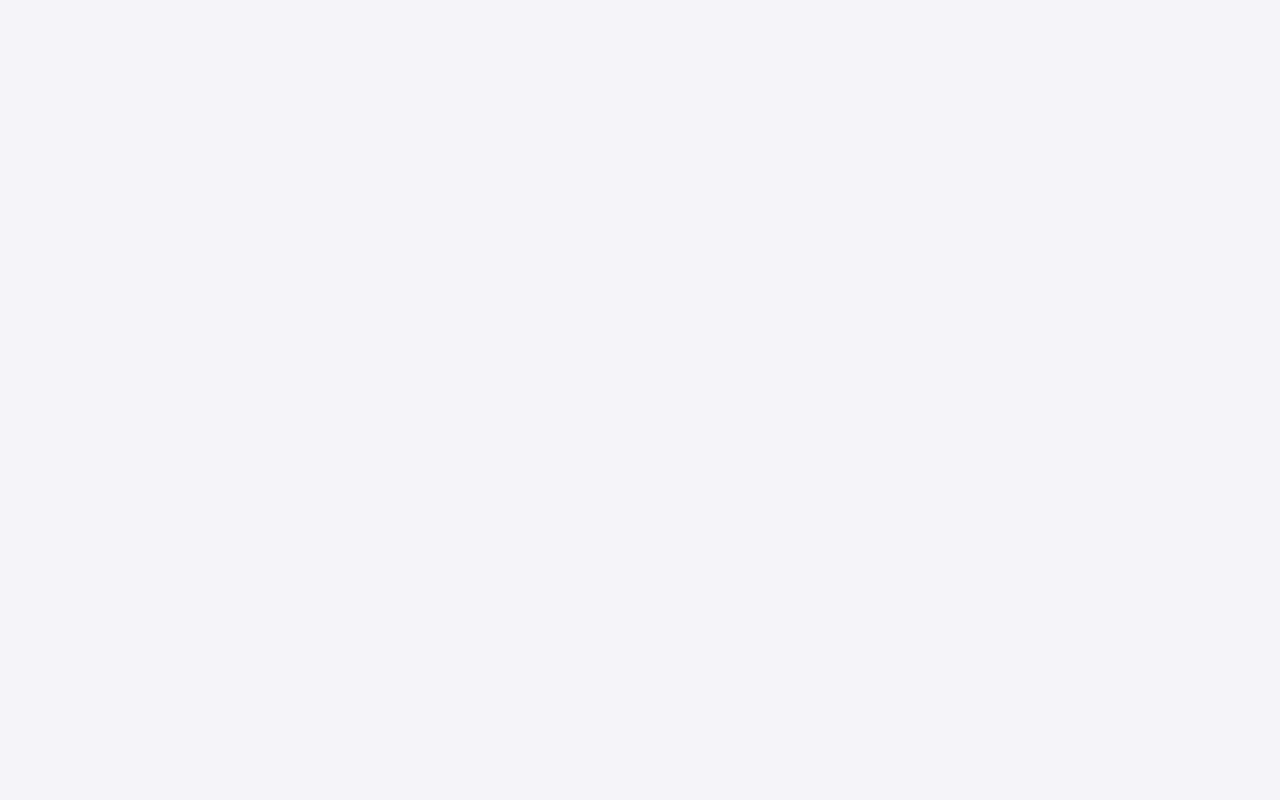
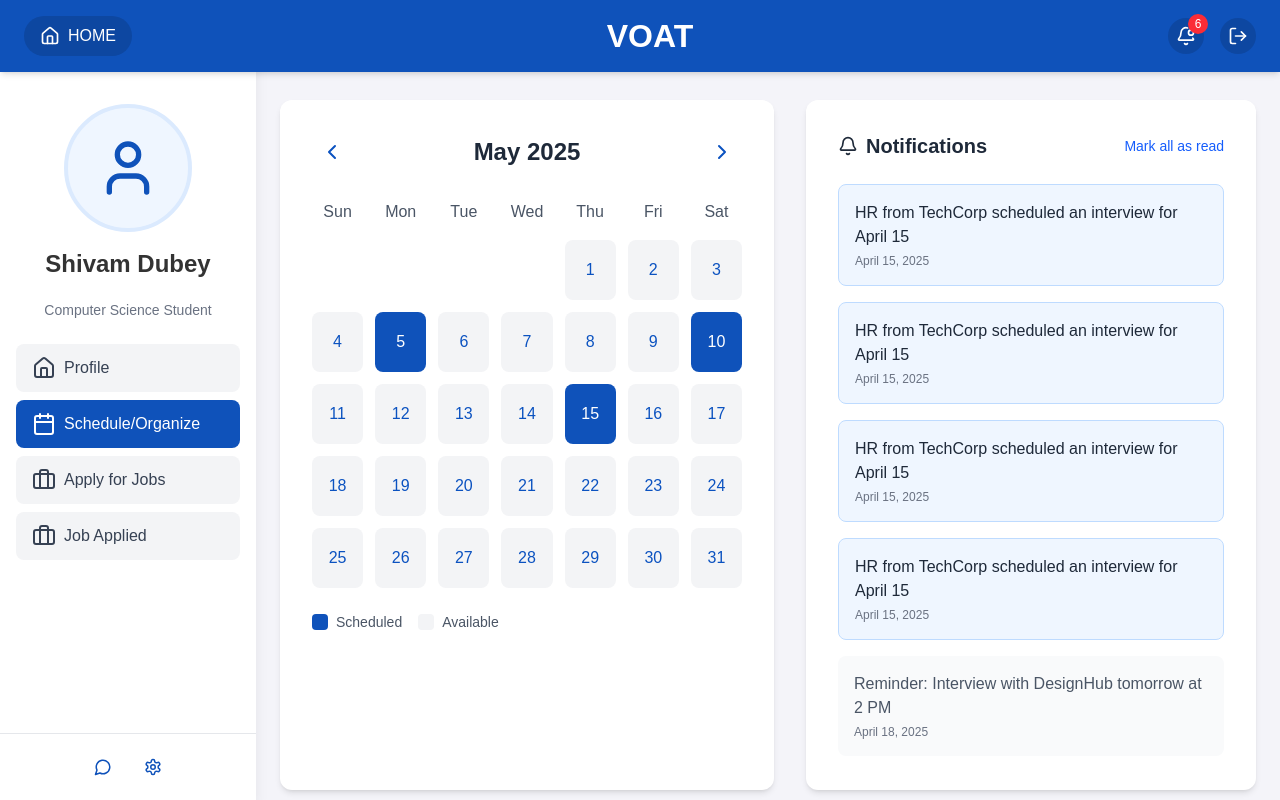
Before and after one commit to SrinivasDevolper/Voat-Staffing-Web-Frontend, a React (Vite) app: page /schedule in a window 1280 px wide. Before the commit this address had no page. Built offline with nearby package versions, Linux system fonts and the light colour scheme.

Commit message:
Integration with student bashboard almost done

```diff
--- a/src/App.jsx
+++ b/src/App.jsx
@@ -5,17 +5,12 @@ import Login from "./Landing/components/Login";
 import MainPages from "./Landing/components/MainPages";
 import StudentDashboard from "./studentsComponents/components/StudentDashboard";
 import StudentProfile from "./studentsComponents/components/StudentProfile";
-
+import SchedulePage from "./studentsComponents/components/SchedulePage";
+import ApplyForJobs from "./studentsComponents/components/ApplyForJobs";
+import JobDetails from "./studentsComponents/components/jobView/JobDetails";
+import JobApplied from "./studentsComponents/components/JobApplied";
 import "./App.css";
 function App() {
-  const { pathname } = useLocation();
-  const [isLoading, setIsLoading] = useState(true);
-  useEffect(() => {
-    setIsLoading(true);
-    setTimeout(() => {
-      setIsLoading(false);
-    }, 500);
-  }, [pathname]);
   return (
     <div>
       <Routes>
@@ -23,6 +18,13 @@ function App() {
         <Route path="/login" element={<Login />} />
         <Route path="/" element={<MainPages />} />
         <Route path="/profile" element={<StudentProfile />} />
+        <Route path="/schedule" element={<SchedulePage />} />
+        <Route path="/apply-for-jobs" element={<ApplyForJobs />} />
+        <Route
+          path="/apply-for-jobs/job-details/:id"
+          element={<JobDetails />}
+        />
+        <Route path="/applied-jobs" element={<JobApplied />} />
       </Routes>
     </div>
   );
--- a/src/Landing/components/Navbar.jsx
+++ b/src/Landing/components/Navbar.jsx
@@ -93,8 +93,8 @@ const Navbar = () => {
           </div>
         </div>
         <div
+          onClick={() => navigate("/login")}
           className="bg-[#5499ff] hover:bg-[#7094cae1] text-white rounded w-20 h-10 cursor-pointer flex items-center justify-center"
-          onClick={navigate("/login")}
         >
           {/* <svg
             stroke="#ffffff"
--- a/src/main.jsx
+++ b/src/main.jsx
@@ -2,15 +2,18 @@ import { StrictMode } from "react";
 import { createRoot } from "react-dom/client";
 import { BrowserRouter } from "react-router-dom";
 import { NotificationProvider } from "./studentsComponents/contexts/NotificationContext.jsx";
+import { UserJobProvider } from "./studentsComponents/contexts/UserJobContext.jsx";
 import "./index.css";
 import App from "./App.jsx";
 
 createRoot(document.getElementById("root")).render(
   <StrictMode>
-    <NotificationProvider>
-      <BrowserRouter>
-        <App />
-      </BrowserRouter>
-    </NotificationProvider>
+    <UserJobProvider>
+      <NotificationProvider>
+        <BrowserRouter>
+          <App />
+        </BrowserRouter>
+      </NotificationProvider>
+    </UserJobProvider>
   </StrictMode>
 );
--- a/src/studentsComponents/components/SchedulePage.jsx
+++ b/src/studentsComponents/components/SchedulePage.jsx
@@ -1,22 +1,19 @@
-import { useState, useEffect } from 'react';
+import { useState, useEffect } from "react";
 import { Bell, ChevronLeft, ChevronRight } from "lucide-react";
-import { useNotifications } from '../contexts/NotificationContext';
+import { useNotifications } from "../contexts/NotificationContext";
+import Header from "./header/Header";
 
 export default function SchedulePage() {
   const [currentDate, setCurrentDate] = useState(new Date());
   const currentYear = currentDate.getFullYear();
   const currentMonth = currentDate.getMonth();
-  const {
-    notifications,
-    markAsRead,
-    getNotificationsForDate,
-    markAllAsRead
-  } = useNotifications();
+  const { notifications, markAsRead, getNotificationsForDate, markAllAsRead } =
+    useNotifications();
 
   const [selectedDate, setSelectedDate] = useState(null);
   const [filteredNotifications, setFilteredNotifications] = useState([]);
   const [isMobileView, setIsMobileView] = useState(window.innerWidth < 768);
-  const [activeTab, setActiveTab] = useState('calendar');
+  const [activeTab, setActiveTab] = useState("calendar");
 
   const scheduledDays = [
     { day: 3, month: 3, year: 2025 },
@@ -36,32 +33,48 @@ export default function SchedulePage() {
     const handleResize = () => {
       setIsMobileView(window.innerWidth < 768);
     };
-    window.addEventListener('resize', handleResize);
-    return () => window.removeEventListener('resize', handleResize);
+    window.addEventListener("resize", handleResize);
+    return () => window.removeEventListener("resize", handleResize);
   }, []);
 
-  const getDaysInMonth = (year, month) => new Date(year, month + 1, 0).getDate();
+  const getDaysInMonth = (year, month) =>
+    new Date(year, month + 1, 0).getDate();
   const getFirstDayOfMonth = (year, month) => new Date(year, month, 1).getDay();
 
   const generateCalendarDays = () => {
     const daysInMonth = getDaysInMonth(currentYear, currentMonth);
     const firstDayOfMonth = getFirstDayOfMonth(currentYear, currentMonth);
-    return [...Array(firstDayOfMonth).fill(null), ...Array.from({ length: daysInMonth }, (_, i) => i + 1)];
+    return [
+      ...Array(firstDayOfMonth).fill(null),
+      ...Array.from({ length: daysInMonth }, (_, i) => i + 1),
+    ];
   };
 
   const calendarDays = generateCalendarDays();
 
-  const hasScheduledInterview = (day) => day && scheduledDays.some(
-    d => d.day === day && d.month === currentMonth && d.year === currentYear
+  const hasScheduledInterview = (day) =>
+    day &&
+    scheduledDays.some(
+      (d) => d.day === day && d.month === currentMonth && d.year === currentYear
     );
 
   const monthNames = [
-    "January", "February", "March", "April", "May", "June",
-    "July", "August", "September", "October", "November", "December"
+    "January",
+    "February",
+    "March",
+    "April",
+    "May",
+    "June",
+    "July",
+    "August",
+    "September",
+    "October",
+    "November",
+    "December",
   ];
 
   const changeMonth = (offset) => {
-    setCurrentDate(prev => {
+    setCurrentDate((prev) => {
       const newDate = new Date(prev);
       newDate.setMonth(newDate.getMonth() + offset);
       return newDate;
@@ -75,50 +88,66 @@ export default function SchedulePage() {
     const selected = new Date(currentYear, currentMonth, day);
     setSelectedDate(selected);
     setFilteredNotifications(
-      notifications.filter(n =>
+      notifications.filter(
+        (n) =>
           n.date &&
           n.date.getDate() === day &&
           n.date.getMonth() === currentMonth &&
           n.date.getFullYear() === currentYear
       )
     );
-    if (isMobileView) setActiveTab('notifications');
+    if (isMobileView) setActiveTab("notifications");
   };
 
   const clearDateFilter = () => {
     setSelectedDate(null);
     setFilteredNotifications([]);
-    if (isMobileView) setActiveTab('calendar');
+    if (isMobileView) setActiveTab("calendar");
   };
 
-  const formatDateDisplay = (date) => date ? `${monthNames[date.getMonth()]} ${date.getDate()}, ${date.getFullYear()}` : '';
+  const formatDateDisplay = (date) =>
+    date
+      ? `${
+          monthNames[date.getMonth()]
+        } ${date.getDate()}, ${date.getFullYear()}`
+      : "";
 
   const handleMarkAllAsRead = () => {
     markAllAsRead();
   };
 
   return (
-    <div className="max-w-[1800px] mx-auto p-2 sm:p-4 md:p-6 h-screen flex flex-col overflow-hidden ">
+    <div className="flex">
+      <Header />
+      <div className="flex-1 overflow-y-auto px-4 sm:px-6 pt-25 max-w-[1800px] mx-auto p-2 h-screen flex flex-col">
         {isMobileView && (
           <div className="flex mb-4 border-b border-gray-200 ">
             <button
-            className={`flex-1 py-2 font-medium ${activeTab === 'calendar' ? 'text-blue-600 border-b-2 border-blue-600' : 'text-gray-500'}`}
-            onClick={() => setActiveTab('calendar')}
+              className={`flex-1 py-2 font-medium ${
+                activeTab === "calendar"
+                  ? "text-blue-600 border-b-2 border-blue-600"
+                  : "text-gray-500"
+              }`}
+              onClick={() => setActiveTab("calendar")}
             >
               Calendar
             </button>
             <button
-            className={`flex-1 py-2 font-medium ${activeTab === 'notifications' ? 'text-blue-600 border-b-2 border-blue-600' : 'text-gray-500'}`}
-            onClick={() => setActiveTab('notifications')}
+              className={`flex-1 py-2 font-medium ${
+                activeTab === "notifications"
+                  ? "text-blue-600 border-b-2 border-blue-600"
+                  : "text-gray-500"
+              }`}
+              onClick={() => setActiveTab("notifications")}
             >
               Notifications
             </button>
           </div>
         )}
 
-      <div className="flex flex-col lg:flex-row gap-4 md:gap-6 lg:gap-8 flex-1 overflow-hidden mb-8">
-        {(isMobileView && activeTab === 'calendar') || !isMobileView ? (
-          <div className="bg-white rounded-xl p-4 md:p-6 lg:p-8 shadow-md flex-1 min-w-0 overflow-hidden max-h-[690px]">
+        <div className="flex flex-col lg:flex-row gap-4 md:gap-6 lg:gap-8 flex-1 mb-8">
+          {(isMobileView && activeTab === "calendar") || !isMobileView ? (
+            <div className="bg-white rounded-xl p-4 md:p-6 lg:p-8 shadow-md flex-1 min-w-0 overflow-auto max-h-[690px]">
               <div className="flex items-center justify-between mb-4 md:mb-6">
                 <button
                   onClick={() => changeMonth(-1)}
@@ -138,29 +167,38 @@ export default function SchedulePage() {
               </div>
 
               <div className="grid grid-cols-7 gap-1 sm:gap-2 md:gap-3 mb-4 md:mb-6">
-              {['Sun', 'Mon', 'Tue', 'Wed', 'Thu', 'Fri', 'Sat'].map(day => (
-                <div key={day} className="text-center font-medium text-gray-600 text-xs sm:text-sm md:text-base py-1">
+                {["Sun", "Mon", "Tue", "Wed", "Thu", "Fri", "Sat"].map(
+                  (day) => (
+                    <div
+                      key={day}
+                      className="text-center font-medium text-gray-600 text-xs sm:text-sm md:text-base py-1"
+                    >
                       {day}
                     </div>
-              ))}
+                  )
+                )}
 
                 {calendarDays.map((day, index) => (
                   <div
                     key={index}
                     className={`min-h-[30px] sm:min-h-[40px] md:min-h-[50px] lg:min-h-[60px] flex items-center justify-center rounded-lg text-xs sm:text-sm md:text-base
-                    ${day ?
-                      (hasScheduledInterview(day) ?
-                        'bg-[#0F52BA] text-white cursor-pointer' :
-                        'bg-gray-100 hover:bg-gray-200 cursor-pointer')
-                      : 'bg-transparent'
+                    ${
+                      day
+                        ? hasScheduledInterview(day)
+                          ? "bg-[#0F52BA] text-white cursor-pointer"
+                          : "bg-gray-100 hover:bg-gray-200 cursor-pointer"
+                        : "bg-transparent"
                     }
-                    ${selectedDate?.getDate() === day &&
+                    ${
+                      selectedDate?.getDate() === day &&
                       selectedDate?.getMonth() === currentMonth &&
-                    selectedDate?.getFullYear() === currentYear ?
-                      'ring-2 ring-blue-500 ring-offset-1' : ''}`}
+                      selectedDate?.getFullYear() === currentYear
+                        ? "ring-2 ring-blue-500 ring-offset-1"
+                        : ""
+                    }`}
                     onClick={() => filterNotificationsByDate(day)}
                   >
-                  {day || ''}
+                    {day || ""}
                   </div>
                 ))}
               </div>
@@ -168,11 +206,15 @@ export default function SchedulePage() {
               <div className="flex flex-wrap items-center gap-2 sm:gap-3 md:gap-4">
                 <div className="flex items-center">
                   <div className="w-3 h-3 sm:w-4 sm:h-4 bg-[#0F52BA] rounded mr-1 sm:mr-2"></div>
-                <span className="text-xs sm:text-sm text-gray-600">Scheduled</span>
+                  <span className="text-xs sm:text-sm text-gray-600">
+                    Scheduled
+                  </span>
                 </div>
                 <div className="flex items-center">
                   <div className="w-3 h-3 sm:w-4 sm:h-4 bg-gray-100 rounded mr-1 sm:mr-2"></div>
-                <span className="text-xs sm:text-sm text-gray-600">Available</span>
+                  <span className="text-xs sm:text-sm text-gray-600">
+                    Available
+                  </span>
                 </div>
                 {selectedDate && (
                   <button
@@ -186,8 +228,12 @@ export default function SchedulePage() {
             </div>
           ) : null}
 
-        {(isMobileView && activeTab === 'notifications') || !isMobileView ? (
-          <div className={`bg-white rounded-xl p-4 md:p-6 lg:p-8 shadow-md ${isMobileView ? 'w-full' : 'w-full lg:w-[400px] xl:w-[450px]'} min-w-0 flex flex-col h-fit`}>
+          {(isMobileView && activeTab === "notifications") || !isMobileView ? (
+            <div
+              className={`bg-white rounded-xl p-4 md:p-6 lg:p-8 shadow-md ${
+                isMobileView ? "w-full" : "w-full lg:w-[400px] xl:w-[450px]"
+              } min-w-0 flex flex-col h-fit max-h-[690px]`}
+            >
               <div className="flex items-center justify-between mb-4 md:mb-6">
                 <h3 className="text-lg md:text-xl font-semibold text-gray-800 flex items-center">
                   <Bell size={18} className="mr-2 md:w-5 md:h-5" />
@@ -199,7 +245,7 @@ export default function SchedulePage() {
                       {formatDateDisplay(selectedDate)}
                     </span>
                   )}
-                {notifications.some(n => !n.read) && (
+                  {notifications.some((n) => !n.read) && (
                     <button
                       onClick={handleMarkAllAsRead}
                       className="text-xs sm:text-sm text-blue-600 hover:text-blue-800 whitespace-nowrap"
@@ -210,16 +256,30 @@ export default function SchedulePage() {
                 </div>
               </div>
 
-            <div className="space-y-2 sm:space-y-3 md:space-y-4 max-h-[575px] overflow-y-auto"> {/* Added max-height and overflow */}
-              {(selectedDate ? filteredNotifications : notifications).length > 0 ? (
+              <div className="space-y-2 sm:space-y-3 md:space-y-4 max-h-[575px] overflow-y-auto">
+                {" "}
+                {/* Added max-height and overflow */}
+                {(selectedDate ? filteredNotifications : notifications).length >
+                0 ? (
                   <>
-                  {(selectedDate ? filteredNotifications : notifications).map(notification => (
+                    {(selectedDate ? filteredNotifications : notifications).map(
+                      (notification) => (
                         <div
                           key={notification.id}
-                      className={`p-3 sm:p-4 rounded-lg ${notification.read ? 'bg-gray-50' : 'bg-blue-50 border border-blue-200'}`}
+                          className={`p-3 sm:p-4 rounded-lg ${
+                            notification.read
+                              ? "bg-gray-50"
+                              : "bg-blue-50 border border-blue-200"
+                          }`}
                           onClick={() => markAsRead(notification.id)}
                         >
-                      <p className={`${notification.read ? 'text-gray-600' : 'text-gray-800 font-medium'} text-xs sm:text-sm md:text-base`}>
+                          <p
+                            className={`${
+                              notification.read
+                                ? "text-gray-600"
+                                : "text-gray-800 font-medium"
+                            } text-xs sm:text-sm md:text-base`}
+                          >
                             {notification.text}
                           </p>
                           {notification.date && (
@@ -228,15 +288,19 @@ export default function SchedulePage() {
                             </p>
                           )}
                         </div>
-                  ))}
+                      )
+                    )}
                   </>
                 ) : (
-                <div className="text-center py-3 md:py-6"> {/* Reduced padding */}
+                  <div className="text-center py-3 md:py-6">
+                    {" "}
+                    {/* Reduced padding */}
                     <p className="text-gray-500 text-sm md:text-base">
                       {selectedDate
-                      ? `No notifications for ${formatDateDisplay(selectedDate)}`
-                      : 'No new notifications'
-                    }
+                        ? `No notifications for ${formatDateDisplay(
+                            selectedDate
+                          )}`
+                        : "No new notifications"}
                     </p>
                   </div>
                 )}
@@ -245,5 +309,6 @@ export default function SchedulePage() {
           ) : null}
         </div>
       </div>
+    </div>
   );
 }
--- a/src/studentsComponents/components/StudentProfile.jsx
+++ b/src/studentsComponents/components/StudentProfile.jsx
@@ -178,7 +178,7 @@ export default function StudentProfile() {
   return (
     <div className="flex">
       <Header />
-      <div className="flex-1 h-screen overflow-y-auto px-4 sm:px-6 py-28">
+      <div className="flex-1 h-screen overflow-y-auto px-4 sm:px-6 pt-25 py-10">
         <div className="grid grid-cols-1 lg:grid-cols-2 gap-6">
           <div className="bg-white rounded-xl p-4 sm:p-6 shadow-md">
             <div className="flex justify-between items-center mb-4 sm:mb-6">
@@ -318,7 +318,7 @@ export default function StudentProfile() {
             </form>
           </div>
 
-          <div className="bg-white rounded-xl p-4 sm:p-6 shadow-md">
+          <div className="bg-white -order-1 md:order-1 rounded-xl p-4 sm:p-6 shadow-md">
             <h2 className="text-xl sm:text-2xl font-bold text-gray-800 mb-4 sm:mb-6">
               Resume
             </h2>
--- a/src/studentsComponents/components/header/Header.jsx
+++ b/src/studentsComponents/components/header/Header.jsx
@@ -80,7 +80,7 @@ const Header = () => {
         >
           <Menu size={20} />
         </button>
-        <h1 className="text-xl font-bold">VOAT</h1>
+        <h1 className="text-2xl font-bold text-center pl-10">VOAT</h1>
         <div className="flex items-center space-x-2">
           <div className="relative">
             <button
@@ -177,9 +177,16 @@ const Header = () => {
           <Home size={20} />
           <span className="font-medium">HOME</span>
         </Link>
-        <Link to="/profile" className="flex items-center justify-center flex-1">
-          <h1 className="text-2xl font-bold">VOAT</h1>
-        </Link>
+
+        <h1 className="text-2xl font-bold text-center">
+          <Link
+            to="/profile"
+            className="flex items-center justify-center flex-1"
+          >
+            VOAT
+          </Link>
+        </h1>
+
         <div className="flex items-center space-x-4">
           <div className="relative">
             <button
```
Also changed, not shown: src/studentsComponents/components/ApplyForJobs.jsx (+33 -9 lines), src/studentsComponents/components/JobApplied.jsx (+9 -3 lines), src/studentsComponents/components/jobView/JobDetails.jsx (+7 -3 lines). Lines whose indentation alone changed are shown as unchanged.
